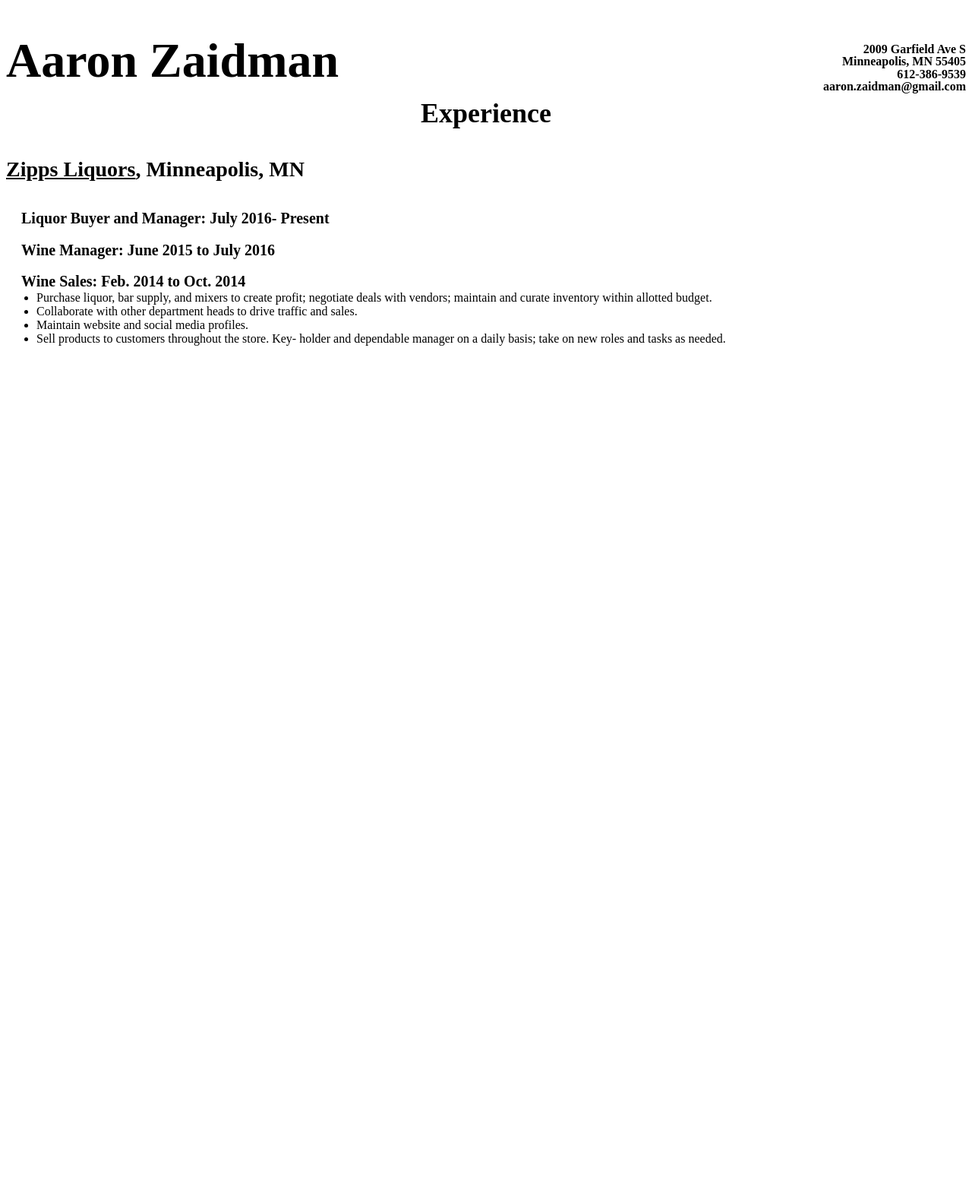
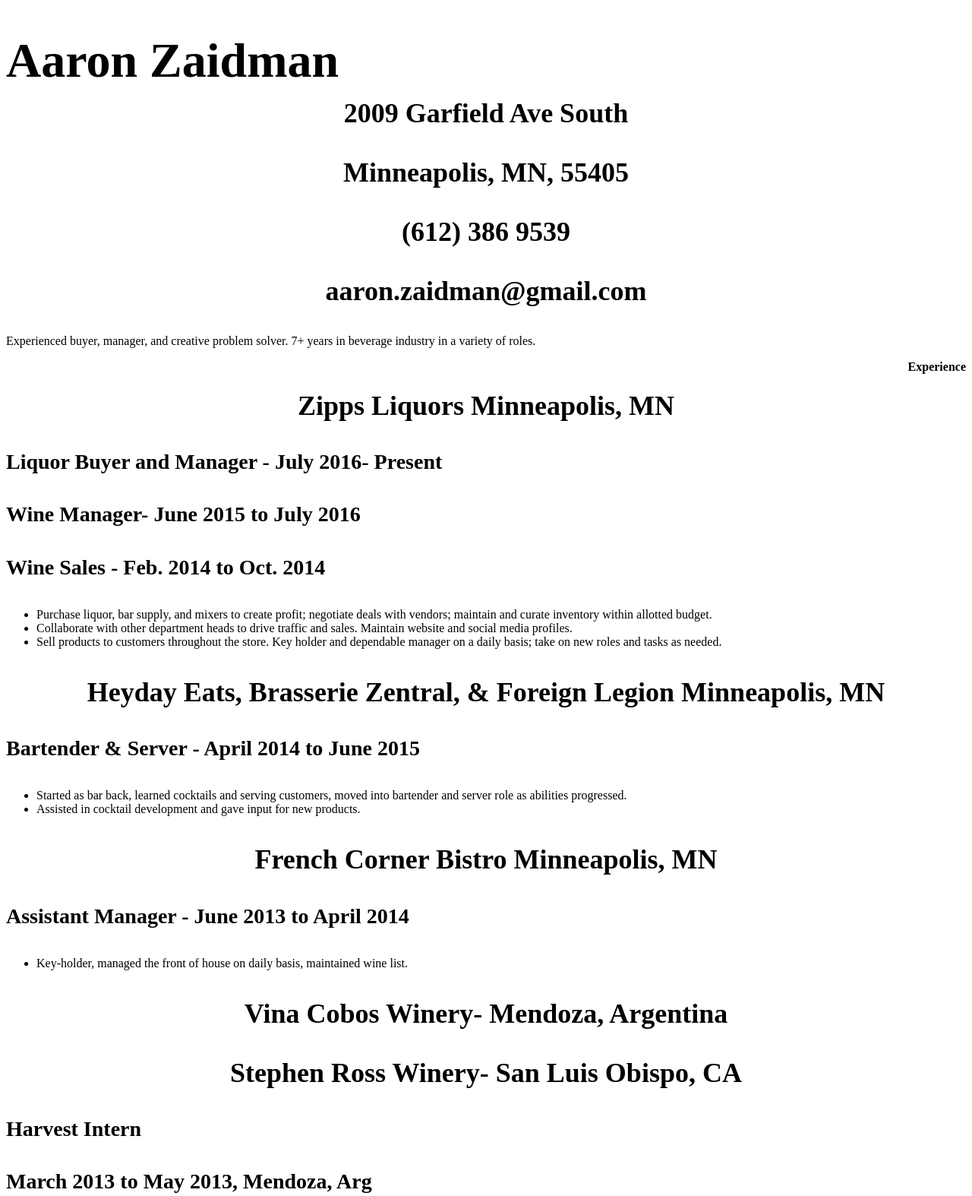
Before and after one commit to aaronzaidman/aaronzaidman.github.io, a plain HTML site: page index.html in a window 1280 px wide. Shown: the top 1574 px of the page at 76% size. Before the commit the page ends 800 px from the top, so only its background shows below. Drawn offline with Linux system fonts and the light colour scheme.

Commit message:
Update index.html

```diff
--- a/index.html
+++ b/index.html
@@ -8,32 +8,73 @@
     	<title>Aaron Zaidman's Resumé</title>
   </head>
   <body>
-	  <div class="header">
-	    <div class="header-contact">
-		  <h2>2009 Garfield Ave S</h2>
-	     <h2>Minneapolis, MN 55405</h2>
-    	     <h2>612-386-9539</h2>
-	     <h2>aaron.zaidman@gmail.com</h2>
-	  </div>
-		  <h1>Aaron Zaidman</h1>
-	  </div>
-	  <h3>Experience</h3>
-	  <h4><u>Zipps Liquors</u>, Minneapolis, MN</h4>
-	  <div class="posdates">
-		  <h5>Liquor Buyer and Manager: July 2016- Present</h5>
-		  <h5>Wine Manager: June 2015 to July 2016</h5>
-		  <h5>Wine Sales: Feb. 2014 to Oct. 2014</h5>
-	  </div>
-	  <div class="jobdescription">
-		 <ul>
-			 <li>Purchase liquor, bar supply, and mixers to create profit; negotiate deals with vendors; maintain and curate inventory within allotted budget.</li>
-			 <li>Collaborate with other department heads to drive traffic and sales.</li>
-			 <li>Maintain website and social media profiles. </li>
-			 <li>Sell products to customers throughout the store. Key- holder and dependable manager on a daily basis; take on new roles and tasks as needed.</li>
+	  <!DOCTYPE html>
+<html>
 
-		</ul>
+<body>
+<h1>Aaron Zaidman</h1>
+	<h3> 2009 Garfield Ave South</h3>
+    <h3>Minneapolis, MN, 55405</h3>
+	<h3>(612) 386 9539  </h3>
+	<h3>aaron.zaidman@gmail.com </h3>
 
-	  </div>
+<p>Experienced buyer, manager, and creative problem solver. 7+ years in  beverage industry in a variety of roles.</p>
+
+<h2>Experience</h2>
+
+	<h3> Zipps Liquors Minneapolis, MN </h3>
+		<h4>Liquor Buyer and Manager - July 2016- Present</h4>
+        <h4>Wine Manager- June 2015 to July 2016</h4>
+		<h4>Wine Sales - Feb. 2014 to Oct. 2014 </h4>
+			<ul>
+            	<li>Purchase liquor, bar supply, and mixers to create profit; negotiate deals with  vendors; 					maintain and curate inventory within allotted budget. </li>
+                <li>Collaborate
+				with other department heads to drive traffic and sales. Maintain website and  social media 					profiles. </li>
+                <li>Sell products to customers throughout the store. Key holder and dependable manager on 				a daily basis; take on new roles and
+                tasks as needed. </li>
+             </ul>
+	<h3> Heyday Eats, Brasserie Zentral, & Foreign Legion Minneapolis, MN </h3>
+		<h4> Bartender & Server - April 2014 to June 2015</h4>
+			<ul>
+            	<li>Started as bar back, learned cocktails and serving customers, moved
+				into bartender and server role as abilities progressed. </li>
+        		<li>Assisted in cocktail
+				development and gave input for new products.</li>
+                </ul>
+	<h3>French Corner Bistro Minneapolis, MN</h3>
+		<h4>Assistant Manager - June 2013 to April 2014</h4>
+			<ul>
+            <li>Key-holder, managed the front of house on daily basis, maintained wine list.</li>
+
+    		</ul>
+    <h3>Vina Cobos Winery- Mendoza, Argentina</h3>
+	<h3>Stephen Ross Winery- San Luis Obispo, CA</h3>
+        <h4>Harvest Intern</h4>
+        <h4>March 2013 to May 2013, Mendoza, Arg</h4>
+		<h4>Sept. 2011 to Nov. 2011, San Luis Obispio, CA</h4>
+    		<ul>
+            <li>Assisted in all facets of the wine making process.</li>
+
+    		</ul>
+    <h3>Talley Vineyards Tasting Room Attendant- Arroyo Grande, CA</h3>
+		<h4>July 2012 to Dec. 2012</h4>
+    		<ul>
+            <li>Sold wine and club memberships, maintained cleanliness and inventory. </li>
+            </ul>
+<h2>Education</h2>
+	<h3>California Polytechnic State University at Sal Luis Obispo</h3>
+    	<h4>Wine and Viticulture, Grad. 2012 </h4>
+
+<h2>Skills</h2>
+	<ul>
+    <li>Building manager at current residence since August 2015, overseeing  maintenance, repairs, and tenants.</li>
+    <li>Enjoy creative problem solving and logic based solutions, including technical issues and thinking outside 		the box.</li>
+
+
+</body>
+
+</html>
+
 
 
 
```
